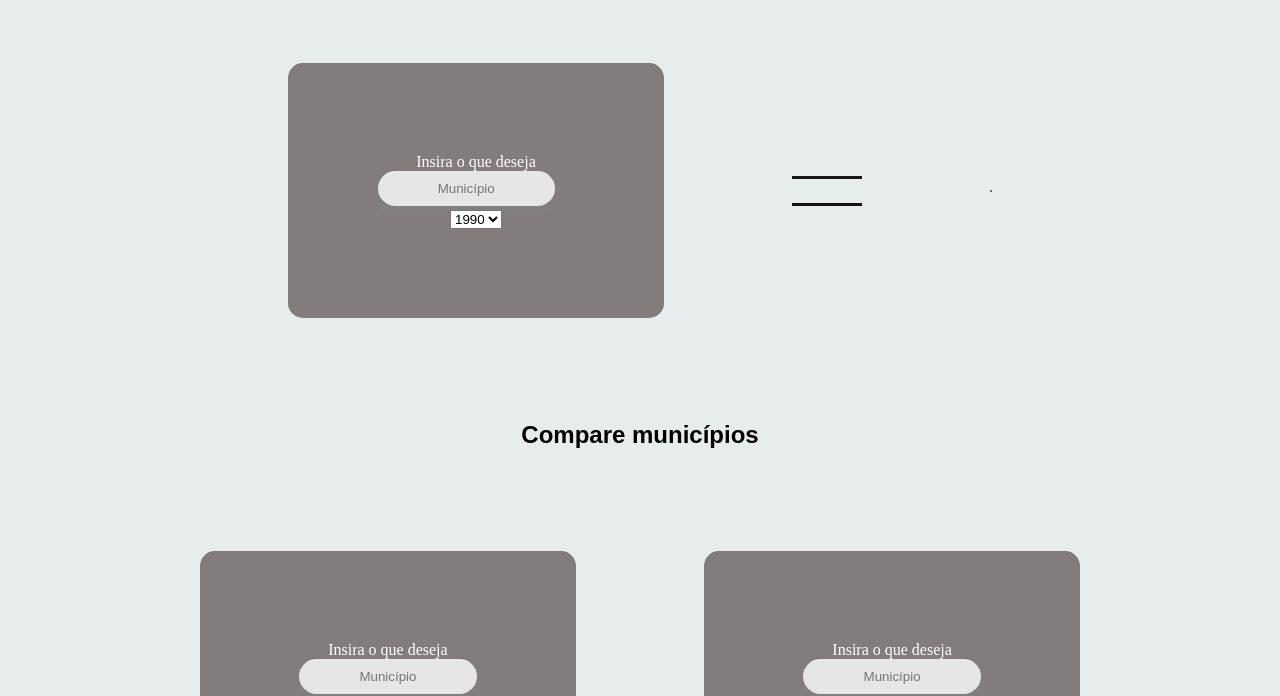
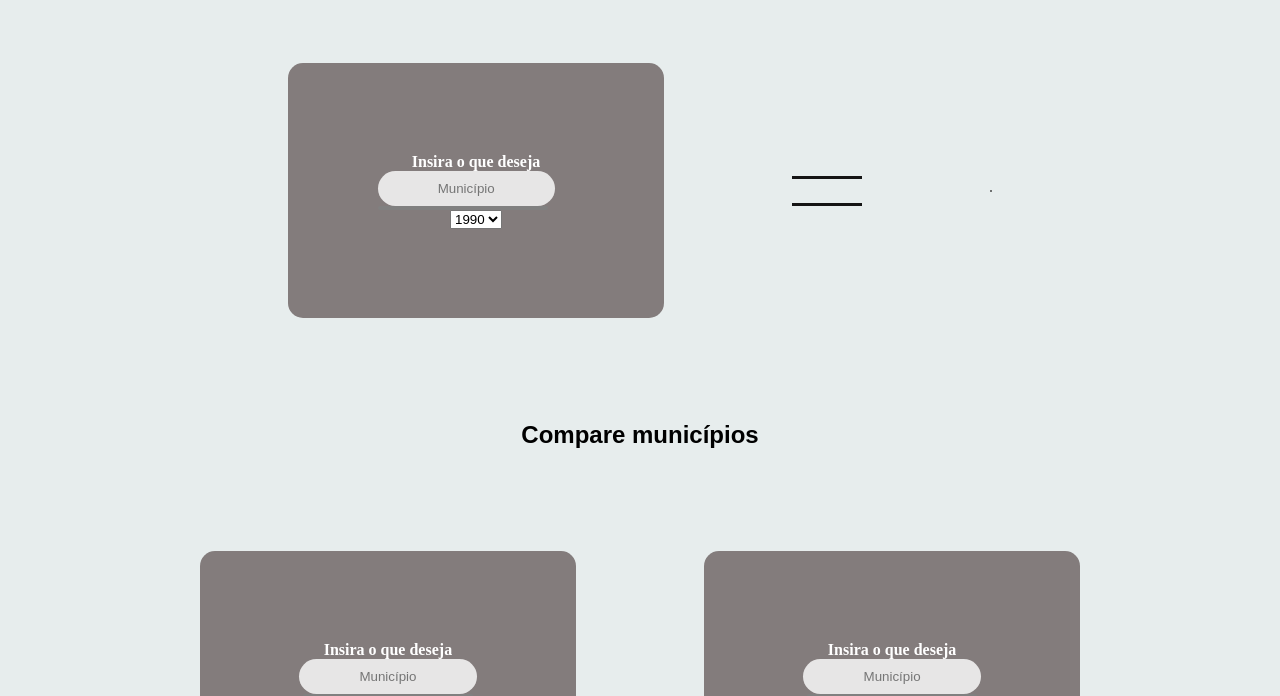
Before and after one commit to pedr1n30/LUSS, a plain HTML site: page index.html in a window 1280 px wide. Shown: the part 102-798 px from the top of the page. Drawn offline with Linux system fonts and the light colour scheme; a script that the page names is missing.

Commit message:
Add files via upload

```diff
--- a/styles.css
+++ b/styles.css
@@ -2,6 +2,10 @@
   margin: 0;
   padding: 0;
   box-sizing: border-box;
+}
+
+p {
+  font-weight: 700;
 }
 
 body {
```
